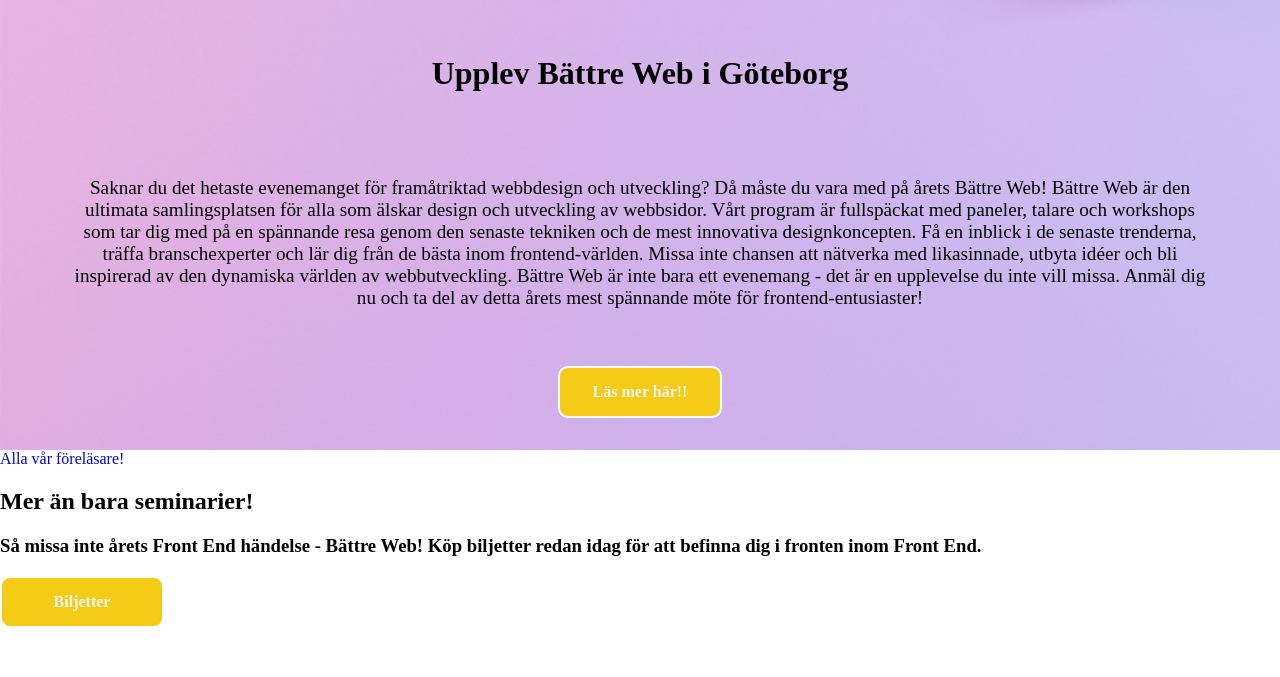
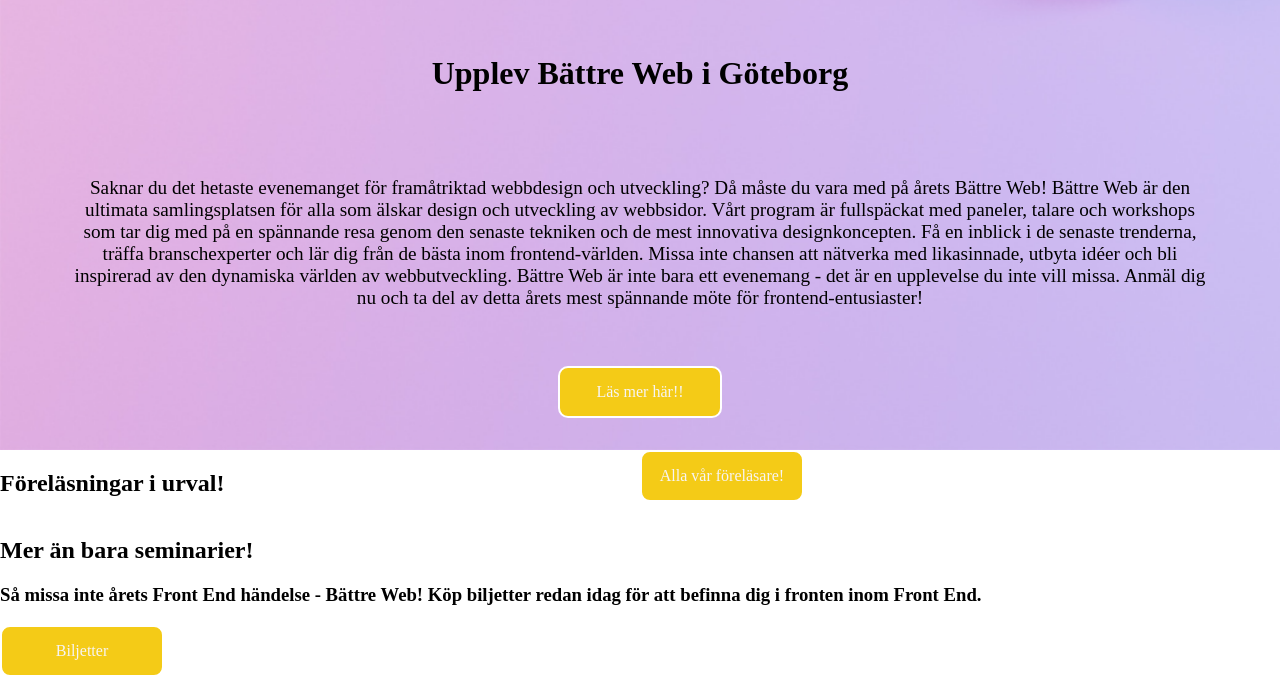
Before and after one commit to FilleVerbal/betterweb, a plain HTML site: page index.html in a window 1280 px wide. Shown: the part 656-1333 px from the top of the page. Before the commit the page ends 1284 px from the top, so only its background shows below. Drawn offline with Linux system fonts and the light colour scheme.

Commit message:
more of the main page

```diff
--- a/index.html
+++ b/index.html
@@ -10,6 +10,7 @@
     <link rel="stylesheet" type="text/css" href="styles/index-header.css" />
     <link rel="stylesheet" type="text/css" href="styles/firstbite.css" />
     <link rel="stylesheet" type="text/css" href="styles/index-infobite.css" />
+    <link rel="stylesheet" type="text/css" href="styles/index-slidebite.css" />
 </head>
 <body>
     <header>
@@ -59,14 +60,15 @@
     </section>
 
     <section class="slidebite">
+        <h2 class="slidebiteh"> Föreläsningar i urval!</h2>
 
-        <a href="lecture.html">
+        <a class="lecturelink" href="lecture.html">
             <div class="lecturebutton"> Alla vår föreläsare! </div>
         </a>
     </section>
 
     <section class="morethan">
-        <h2> Mer än bara seminarier! </h2>
+        <h2 class="morethanh"> Mer än bara seminarier! </h2>
 
     </section>
     <section class="finalplug">
--- a/styles/index-header.css
+++ b/styles/index-header.css
@@ -108,6 +108,7 @@ li > a:focus{
     align-items: center;
     border-radius: 10px;
 }
-.ticketbutton{
-    font-weight: bold;
+.ticketbutton:hover,
+.ticketbutton:focus{
+    font-weight: bolder;
 }
--- a/styles/index-infobite.css
+++ b/styles/index-infobite.css
@@ -28,6 +28,7 @@
     align-items: center;
     border-radius: 10px;
 }
-.readmorebutton{
+.readmorebutton:hover,
+.readmorebutton:focus{
     font-weight: bolder;
 }
--- /dev/null
+++ b/styles/index-slidebite.css
@@ -0,0 +1,18 @@
+.slidebite{
+    display: grid;
+    grid-template-columns: 1fr 1fr;
+    grid-template-rows: auto auto auto auto;
+}
+.lecturelink{
+    display: flex;
+    color: rgb(247, 244, 244);
+    border: 2px solid white;
+    background-color: rgb(244, 203, 23);
+    height: 3em;
+    width: 10em;
+    text-align: center;
+    justify-content: center;
+    align-items: center;
+    border-radius: 10px;
+    flex-row: 4 / span 2;
+}
```
